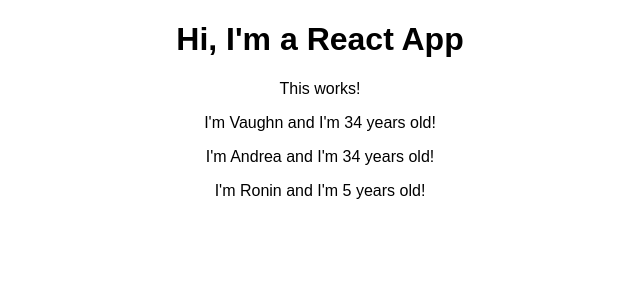
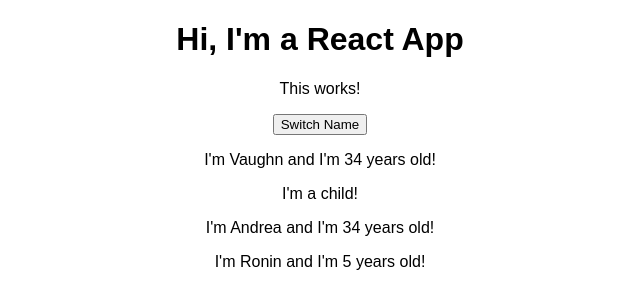
Before and after one commit to vwalker04/react-complete-guide, a React (Create React App) app: page / in a window 1280 px wide. Shown: the top 308 px of the page, without its empty margins (320-960 px from the left). Built offline with nearby package versions, Linux system fonts and the light colour scheme.

Commit message:
Code before converting App.js to functional component

```diff
--- a/src/App.js
+++ b/src/App.js
@@ -11,12 +11,25 @@
         ]
     }
 
+    switchNameHandler = () => {
+        console.log("Was clicked")
+        this.setState({
+            persons: [
+                {name: 'BOB', age: 34},
+                {name: 'BILLY', age: 34},
+                {name: 'JOE', age: 5}
+            ]
+        })
+    }
+
+
     render() {
         return (
             <div className="App">
                 <h1>Hi, I'm a React App</h1>
                 <p>This works!</p>
-                <Person name={this.state.persons[0].name} age={this.state.persons[0].age}/>
+                <button onClick={this.switchNameHandler}>Switch Name</button>
+                <Person name={this.state.persons[0].name} age={this.state.persons[0].age}>I'm a child!</Person>
                 <Person name={this.state.persons[1].name} age={this.state.persons[1].age}/>
                 <Person name={this.state.persons[2].name} age={this.state.persons[2].age}/>
             </div>
--- a/src/Person/Person.js
+++ b/src/Person/Person.js
@@ -1,10 +1,10 @@
 import React from 'react';
 
-const person = (props) => {
+export const person = (props) => {
     return (
         <div>
             <p>I'm {props.name} and I'm {props.age} years old!</p>
-            <p>{console.log('children: ', props.children)}</p>
+            <p>{props.children}</p>
         </div>
     )
 }
```
